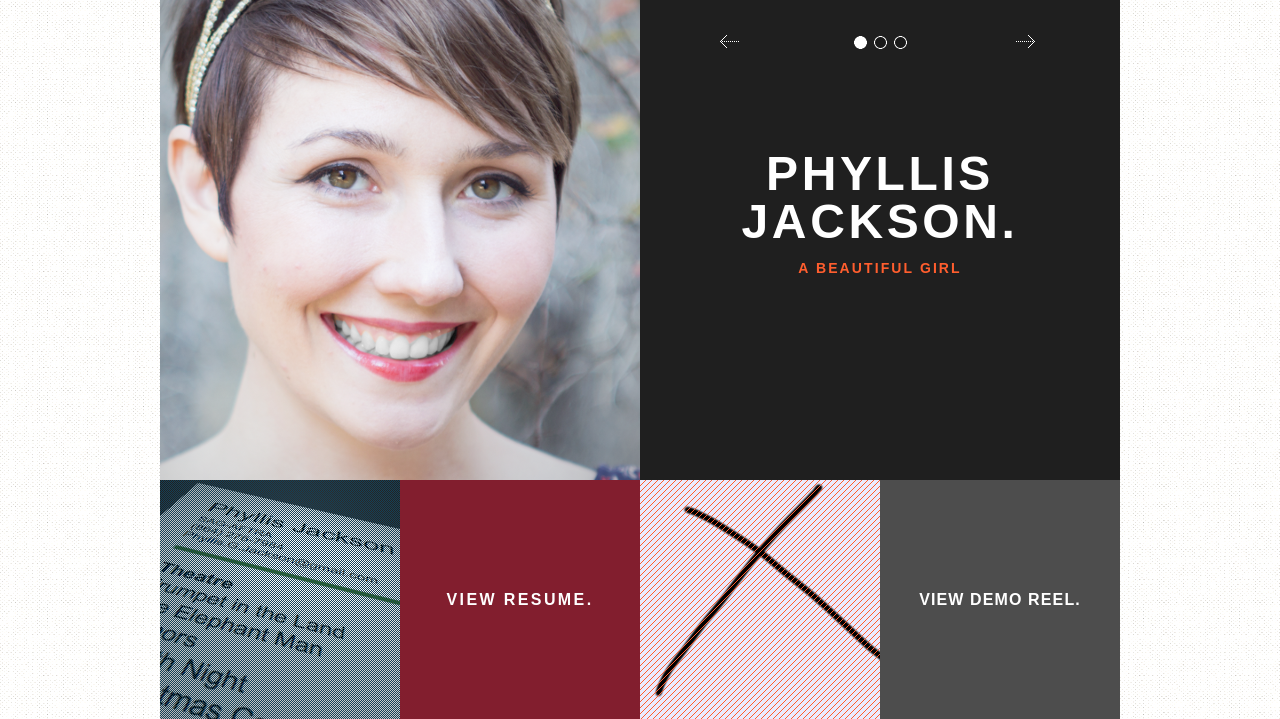
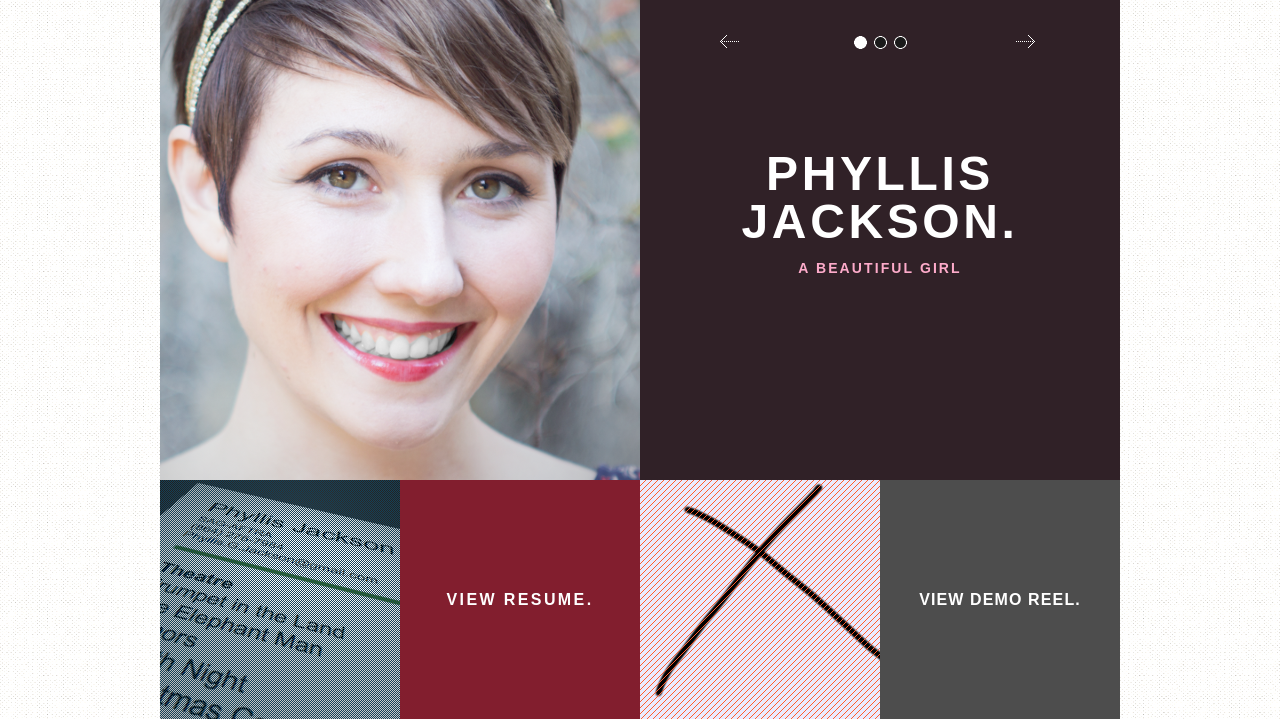
Before and after one commit to AgentJJ24/phyllisSite, a Flask app: page / in a window 1280 px wide. Shown: the top 719 px of the page. Run offline with Flask 2, Linux system fonts and the light colour scheme; some libraries are stand-ins or nearby versions.

Commit message:
Slider Color change, improved palette

```diff
--- a/app/static/css/style.css
+++ b/app/static/css/style.css
@@ -191,7 +191,7 @@ header {
     right: 0;
     width: 480px;
     height: 480px;
-    background: #1f1f1f; }
+    background: #302127; }
     .slider .slide h1 {
       font-family: "futura-pt",sans-serif;
       font-style: normal;
@@ -207,7 +207,7 @@ header {
       margin: 150px 0 0 0; }
     .slider .slide h3 {
       text-align: center;
-      color: #ff5e2e;
+      color: #FDABCA;
       letter-spacing: 0.15em; }
 
 .slider a {
--- /dev/null
+++ b/app/static/images/colorPALETTE.txt
@@ -0,0 +1,5 @@
+DARK SATURATED: 4F0630
+DARK UNSATURATED: 302127
+BASE TONE: FDABCA
+BRIGHT SATURATED: FDF6B4
+BRIGHT UNSATURATED: DAF7EA
```
